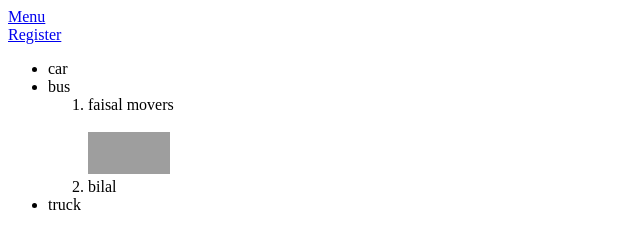
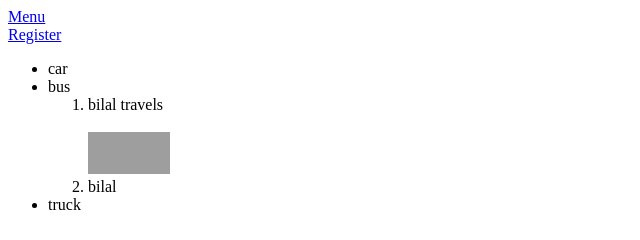
Before and after one commit to mmasabalvi/ztm-web-bootcamp, a plain HTML site: page index.html in a window 1280 px wide. Shown: the full height of the page, 0-640 px from the left. Drawn offline with Linux system fonts and the light colour scheme; grey boxes are pictures that could not be loaded.

Commit message:
index html

```diff
--- a/index.html
+++ b/index.html
@@ -10,7 +10,7 @@
 		<li>car</li>
 		<li>bus</li>
 		<ol>
-			<li>faisal movers</li><br>
+			<li>bilal travels</li><br>
 
 			<img src="https://pkbuses.com/wp-cont ent/uploads/2019/12/faisal-movers-business-class-bus-1.jpg" width="82" height="42">
 
```
